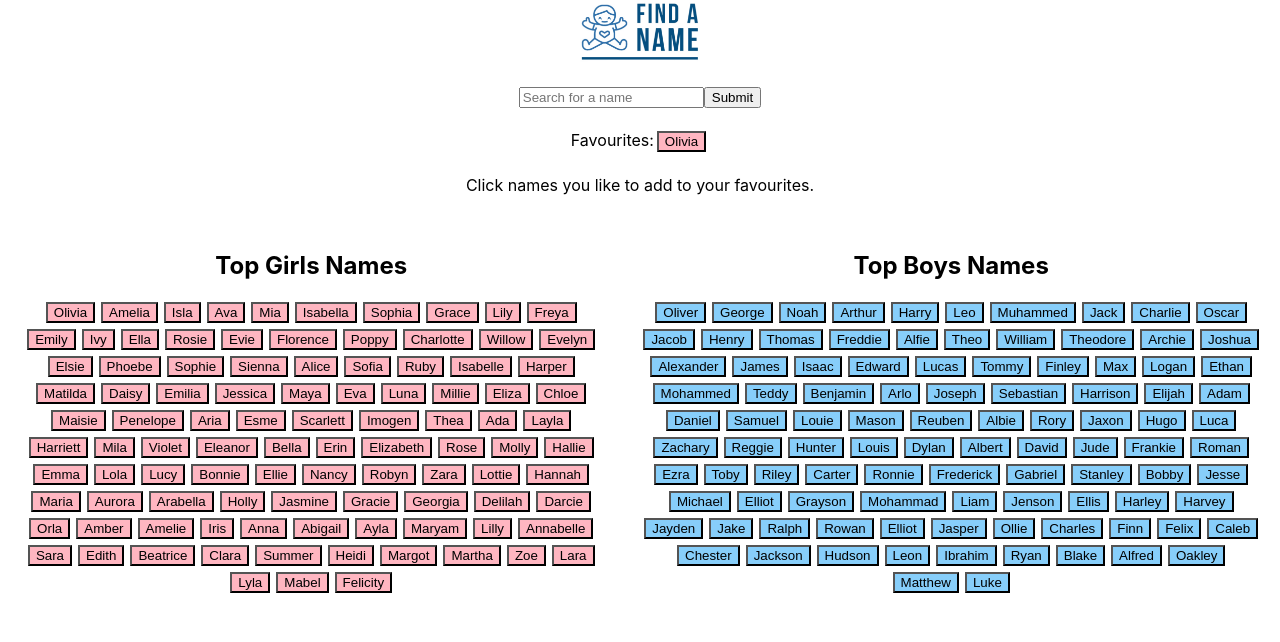
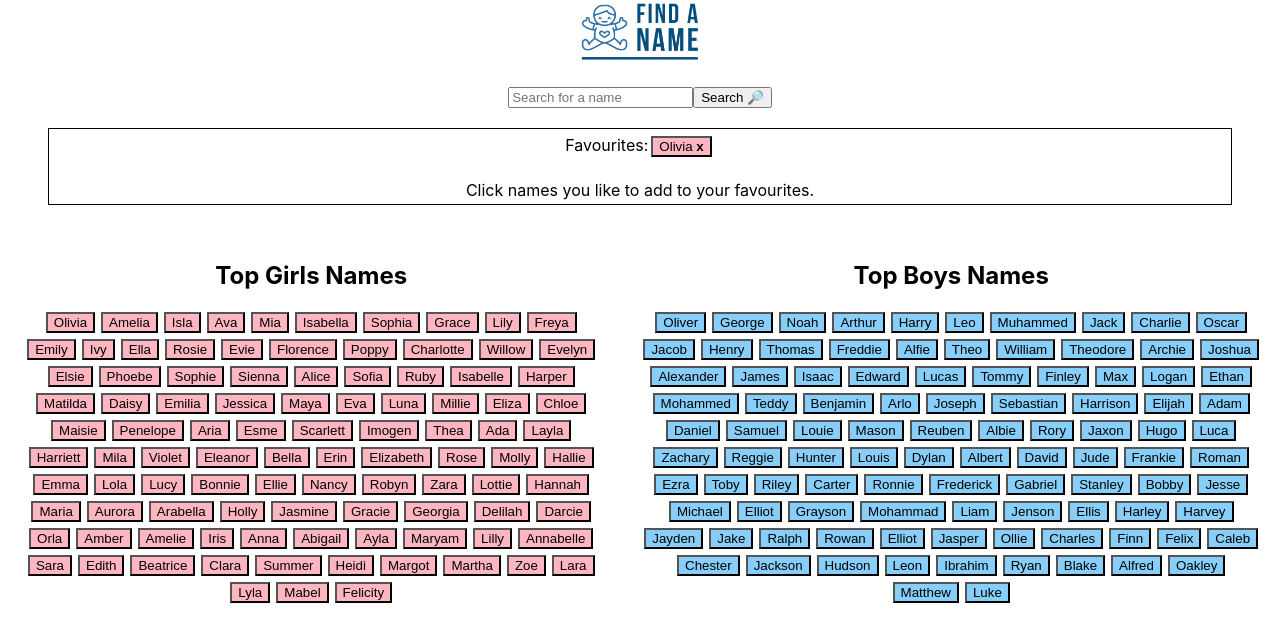
Before and after one commit to nPelvin/findaname, a React (Create React App) app in the folder client/: page / in a window 1280 px wide. Both pictures are taken after a click on the button "Olivia". Shown: the top 642 px of the page. Built offline with nearby package versions, Linux system fonts and the light colour scheme.

Commit message:
added accessibility to delete function
added accessibility to delete function

```diff
--- a/client/src/pages/Favourites.js
+++ b/client/src/pages/Favourites.js
@@ -6,7 +6,7 @@ function Favourites() {
 	const favourite = useSelector(selectCount);
 	const dispatch = useDispatch();
 	return (
-		<div>
+		<div className="favouritesMain">
 			Favourites:
 			{favourite.map((names, index) =>
 				names.gender === "mf" ? (
@@ -18,7 +18,27 @@ function Favourites() {
 							console.log("clicked", names);
 						}}
 					>
-						{names.name} {" x"}
+						{names.name}{" "}
+						{
+							<b
+								className="deleteGlyph"
+								style={{ cursor: "pointer" }}
+								onClick={() => {
+									dispatch(deleteName(names));
+								}}
+								onKeyDown={(e) => {
+									if (e.keyCode == 9) {
+										e.preventDefault;
+										return;
+									}
+									dispatch(deleteName(names));
+								}}
+								role="button"
+								tabIndex={0}
+							>
+								x
+							</b>
+						}
 					</button>
 				) : names.gender === "fm" ? (
 					<button
@@ -29,7 +49,27 @@ function Favourites() {
 							console.log("clicked", names);
 						}}
 					>
-						{names.name}
+						{names.name}{" "}
+						{
+							<b
+								className="deleteGlyph"
+								style={{ cursor: "pointer" }}
+								onClick={() => {
+									dispatch(deleteName(names));
+								}}
+								onKeyDown={(e) => {
+									if (e.keyCode == 9) {
+										e.preventDefault;
+										return;
+									}
+									dispatch(deleteName(names));
+								}}
+								role="button"
+								tabIndex={0}
+							>
+								x
+							</b>
+						}
 					</button>
 				) : names.gender === "f" ? (
 					<button
@@ -40,25 +80,58 @@ function Favourites() {
 							console.log("clicked", names);
 						}}
 					>
-						{names.name}
+						{names.name}{" "}
+						{
+							<b
+								className="deleteGlyph"
+								style={{ cursor: "pointer" }}
+								onClick={() => {
+									dispatch(deleteName(names));
+								}}
+								onKeyDown={(e) => {
+									if (e.keyCode == 9) {
+										e.preventDefault;
+										return;
+									}
+									dispatch(deleteName(names));
+								}}
+								role="button"
+								tabIndex={0}
+							>
+								x
+							</b>
+						}
 					</button>
 				) : (
-					<button
-						key={names.id}
-						className="boy"
-						onClick={() => {
-							dispatch(deleteName(names));
-							console.log("clicked", names);
-						}}
-					>
-						{names.name}
+					<button key={names.id} className="boy">
+						{names.name}{" "}
+						{
+							<b
+								className="deleteGlyph"
+								style={{ cursor: "pointer" }}
+								onClick={() => {
+									dispatch(deleteName(names));
+								}}
+								onKeyDown={(e) => {
+									if (e.keyCode == 9) {
+										e.preventDefault;
+										return;
+									}
+									dispatch(deleteName(names));
+								}}
+								role="button"
+								tabIndex={0}
+							>
+								x
+							</b>
+						}
 					</button>
 				)
 			)}
 			<br />
 			<br />
 			Click names you like to add to your favourites.
-			</div>
+		</div>
 	);
 }
 
--- a/client/src/pages/Home.css
+++ b/client/src/pages/Home.css
@@ -1,3 +1,13 @@
+.deleteGlyph {
+	cursor: "pointer";
+}
+
+.favouritesMain {
+	border: solid black 1px;
+	margin: 0em 3em;
+	padding: 0.25em
+}
+
 .row {
 	display: flex;
 	flex-direction: row;
--- a/client/src/pages/Search.js
+++ b/client/src/pages/Search.js
@@ -26,7 +26,7 @@ const Search = () => {
 							searchRes: searchInput,
 						}}
 					>
-						<button>Submit</button>
+						<button>Search 🔎︎</button>
 					</Link>
 				</div>
 			</form>
```
